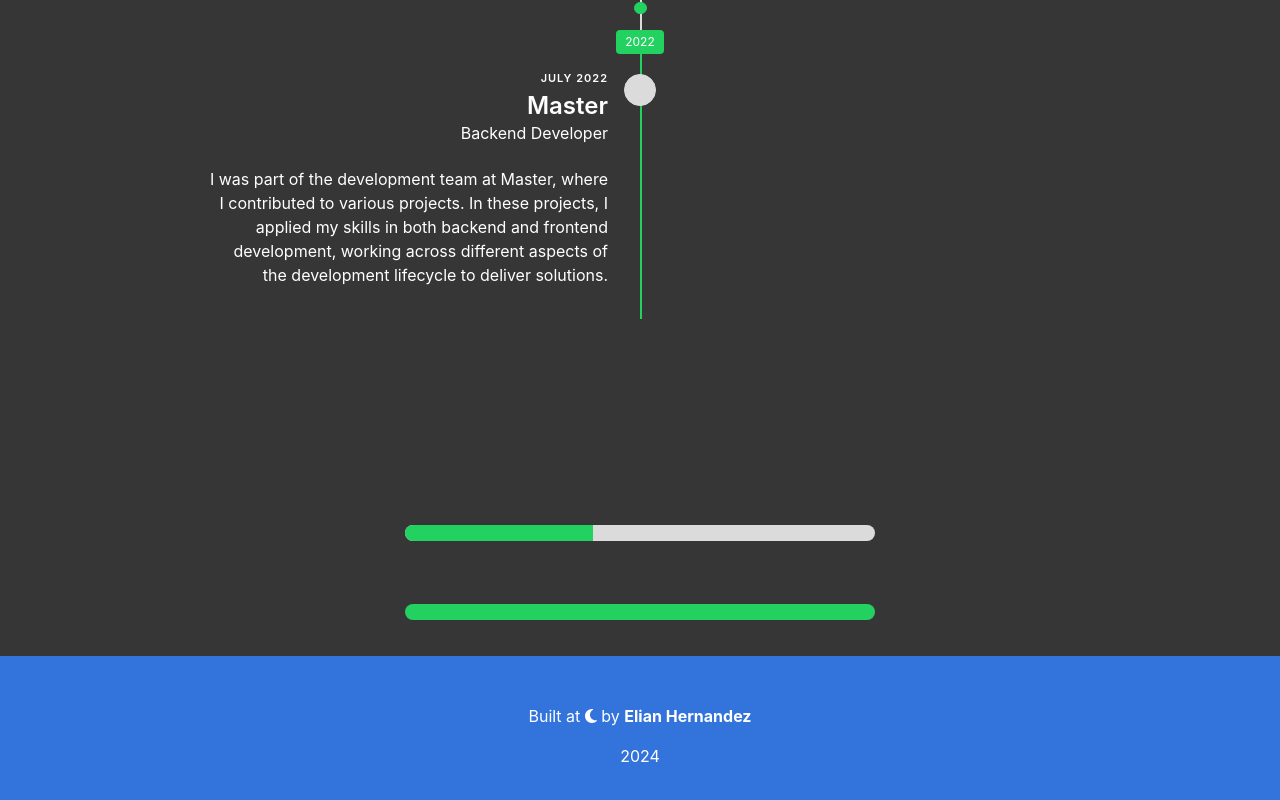
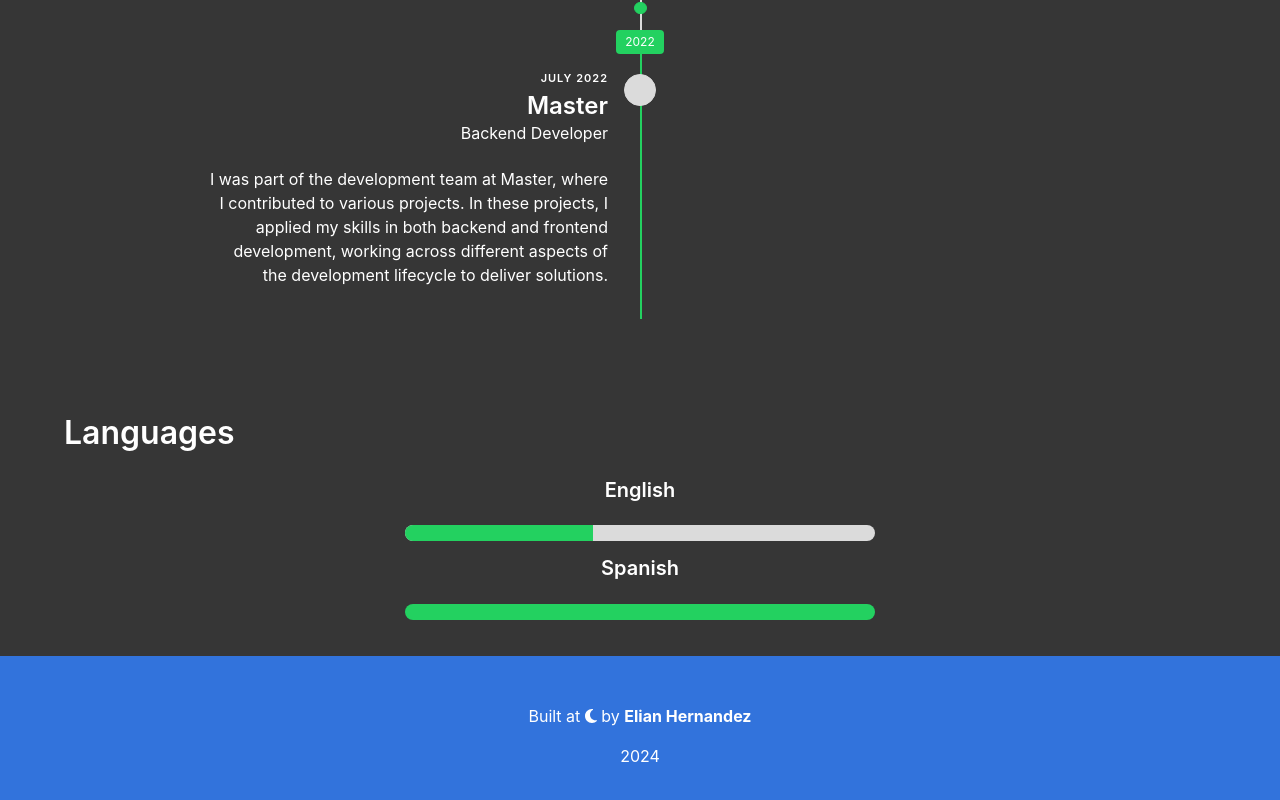
Before and after one commit to 1Eliaaaan/cv-react, a React (Create React App) app: page / in a window 1280 px wide. Shown: the part 2319-3119 px from the top of the page. Built offline with nearby package versions, Linux system fonts and the light colour scheme.

Commit message:
Fix  : Languages text color

```diff
--- a/src/components/sections/Languages.js
+++ b/src/components/sections/Languages.js
@@ -5,12 +5,12 @@
   return (
     <section className="section has-background-dark" id="Education">
       <div className="container">
-        <h1 className="title mt-4">Languages</h1>
+        <h1 className="title mt-4 has-text-white">Languages</h1>
         <div className="columns is-centered">
           <ul className="language-level">
             {Resume.languages.map((language) => (
               <li key={language.language}>
-                <p className="title is-5 has-text-centered mt-4" style={{marginTop : '1rem'}}>{language.language}</p>
+                <p className="title is-5 has-text-centered mt-4 has-text-white" style={{marginTop : '1rem'}}>{language.language}</p>
                 <progress className="progress is-success" value={language.fluency} max="100"></progress>
               </li>
             ))}
```
